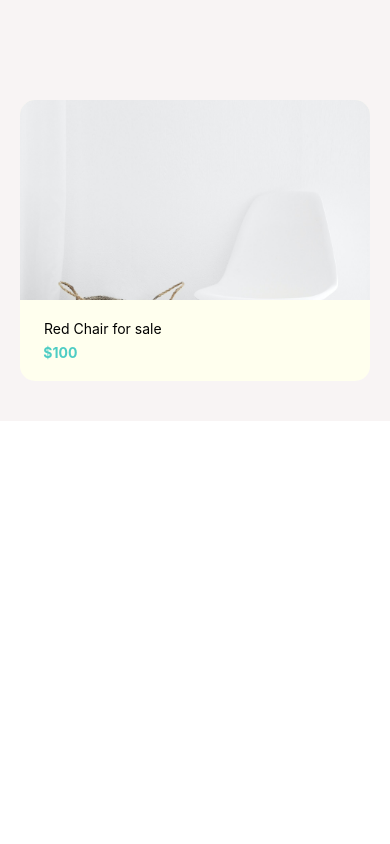
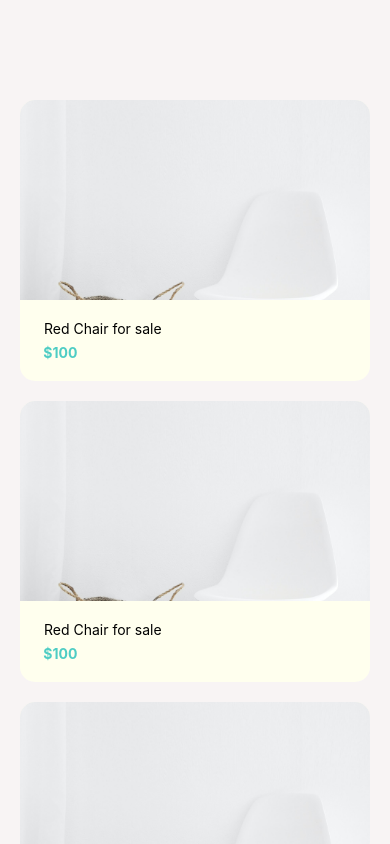
Before and after one commit to theafolayan/donewithit, a React Native app: screen / in a window 390 px wide. Shown: the top 844 px of the page. Built offline with nearby package versions, Linux system fonts and the light colour scheme.

Commit message:
Setup prototype ItemListScreen.js

```diff
--- a/App.js
+++ b/App.js
@@ -7,18 +7,14 @@ import WelcomeScreen from './app/screens/main/WelcomeScreen'
 // import ViewImageScreen from './app/screens/main/ViewImageScreen'
 import Card from "./app/components/Card";
 import { MaterialCommunityIcons } from "@expo/vector-icons";
+import ItemListScreen from './app/screens/ItemListScreen';
 
 export default function App() {
   return (
     //App root lives here
       // <WelcomeScreen></WelcomeScreen>
-    <View style={{padding: 20, paddingTop: 100, backgroundColor: "#f8f4f4"}} >
-      <Card title="Red Chair for sale"
-      subtitle="$100"
-      image={require('./assets/chair.jpg')}
-    />
-      {/* <AppButton title="Login" /> */}
-    </View>
+    <ItemListScreen> </ItemListScreen>
+
 
     // <ViewImageScreen/>
     // <SafeAreaView style={{
--- /dev/null
+++ b/app/screens/ItemListScreen.js
@@ -0,0 +1,28 @@
+import React from 'react'
+import { View, Text, SafeAreaView, ScrollView } from 'react-native'
+import Card from '../components/Card'
+
+
+export default function ItemListScreen() {
+    return (
+        <SafeAreaView>
+            <ScrollView>
+                 <View style={{padding: 20, paddingTop: 100, backgroundColor: "#f8f4f4"}} >
+      <Card title="Red Chair for sale"
+      subtitle="$100"
+      image={require('../../assets/chair.jpg')}
+            />
+             <Card title="Red Chair for sale"
+      subtitle="$100"
+      image={require('../../assets/chair.jpg')}
+            />
+             <Card title="Red Chair for sale"
+      subtitle="$700"
+      image={require('../../assets/chair.jpg')}
+    />
+
+    </View>
+            </ScrollView>
+      </SafeAreaView>
+    )
+}
```
